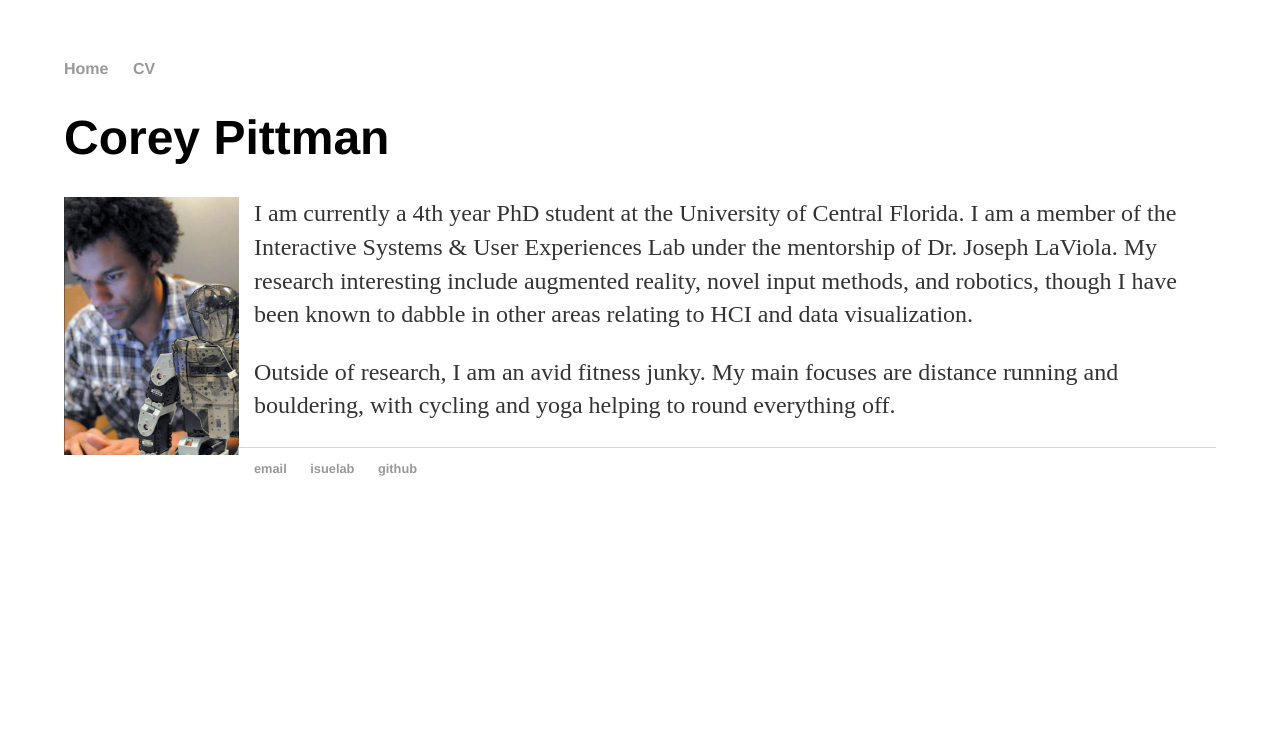
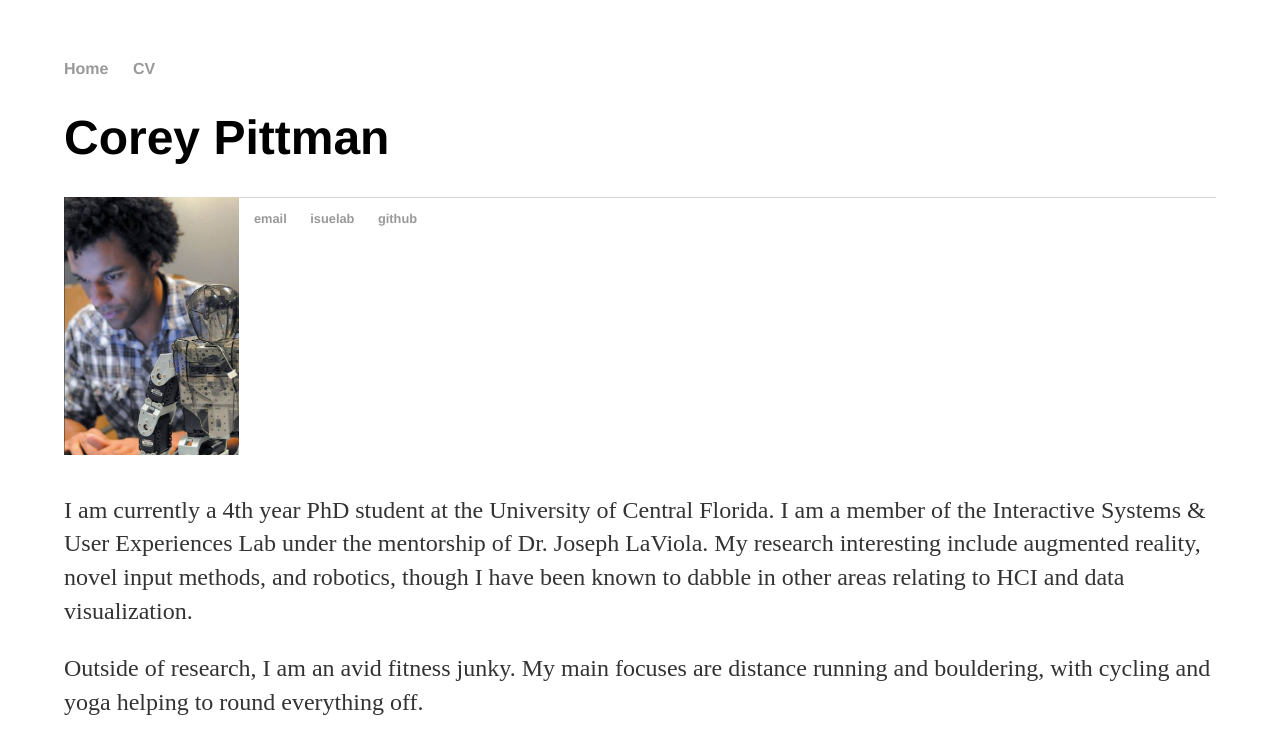
Before and after one commit to crpittman/crpittman.github.io, a Jekyll site: the page built from index.html, in a window 1280 px wide. Shown: the top 754 px of the page. Built offline with Jekyll 4.4.1, drawn with Linux system fonts in a browser that asks for light colours.

Commit message:
Update index.html

```diff
--- a/index.html
+++ b/index.html
@@ -4,10 +4,14 @@ title: Corey Pittman
 ---
 <div class="blurb">
 <h1>Corey Pittman</h1>
+	<div style="float: left;">
 		<img src="/images/me.jpg" alt="Me and a Bioloid." style="width: 175px; padding-bottom:15px; padding-right:15px;" align="left">
+	</div>
+	<div style="float: left;">
 		<p>I am currently a 4th year PhD student at the University of Central Florida. I am a member of the Interactive Systems
 		& User Experiences Lab under the mentorship of Dr. Joseph LaViola. My research interesting include augmented reality,
 		novel input methods, and robotics, though I have been known to dabble in other areas relating to HCI and data visualization.</p>
 		<p>Outside of research, I am an avid fitness junky. My main focuses are distance running and bouldering, with cycling and yoga
 		helping to round everything off.</p>
+	</div>
 </div><!-- /.blurb -->
```
Lines whose indentation alone changed are shown as unchanged.
